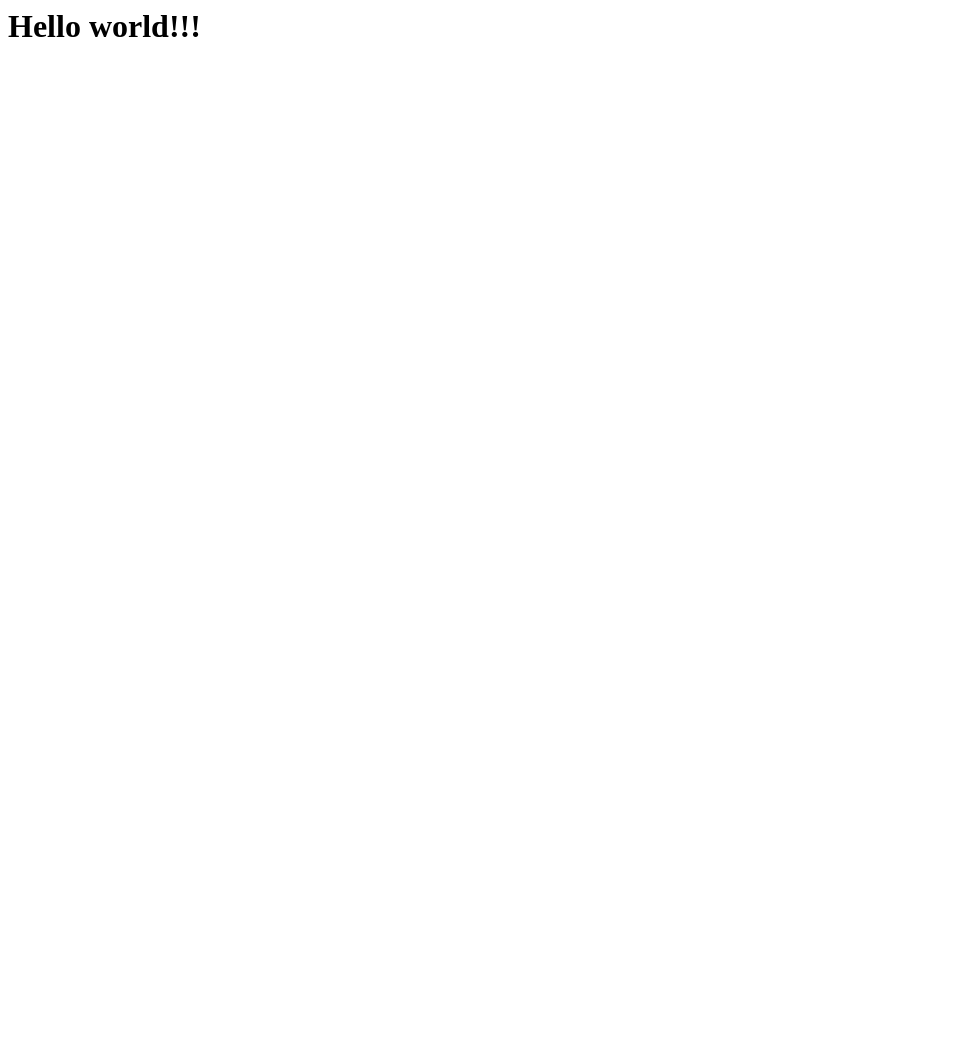
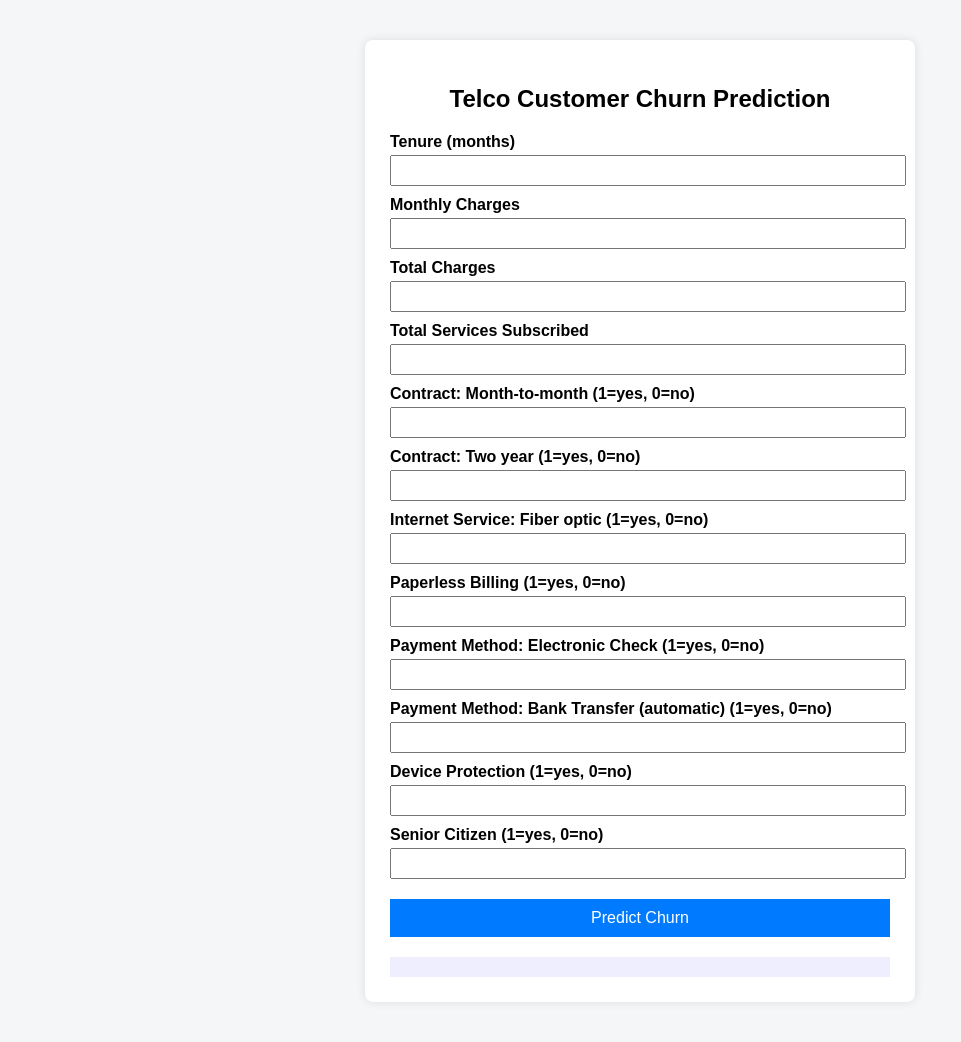
Before and after one commit to atulgupta-analyst/Telco_Customer_Churn, a Flask app: page / in a window 1280 px wide. Before the commit the part shown is almost empty. Shown: the whole page, without its empty margins (0-961 px from the left). Before the commit the page ends 37 px from the top, so only its background shows below. Run offline with Flask 3, Linux system fonts and the light colour scheme.

Commit message:
The Web App is ready

```diff
--- a/templates/home.html
+++ b/templates/home.html
@@ -1,3 +1,136 @@
-<h1>
-Hello world!!!
-</h1>
+<!DOCTYPE html>
+<html>
+<head>
+    <title>Telco Churn Prediction</title>
+    <style>
+        body {
+            font-family: Arial, sans-serif;
+            background-color: #f4f6f8;
+        }
+        .container {
+            width: 500px;
+            margin: 40px auto;
+            background: #ffffff;
+            padding: 25px;
+            border-radius: 8px;
+            box-shadow: 0 0 10px rgba(0,0,0,0.1);
+        }
+        h2 {
+            text-align: center;
+        }
+        label {
+            font-weight: bold;
+            display: block;
+            margin-top: 10px;
+        }
+        input {
+            width: 100%;
+            padding: 6px;
+            margin-top: 4px;
+        }
+        button {
+            width: 100%;
+            padding: 10px;
+            margin-top: 20px;
+            background-color: #007bff;
+            color: white;
+            border: none;
+            font-size: 16px;
+            cursor: pointer;
+        }
+        button:hover {
+            background-color: #0056b3;
+        }
+        .result {
+            margin-top: 20px;
+            padding: 10px;
+            background: #eef;
+            text-align: center;
+            font-size: 18px;
+        }
+    </style>
+</head>
+
+<body>
+<div class="container">
+    <h2>Telco Customer Churn Prediction</h2>
+
+    <form id="predictForm">
+        <label>Tenure (months)</label>
+        <input type="number" id="tenure" step="1" required>
+
+        <label>Monthly Charges</label>
+        <input type="number" id="MonthlyCharges" step="0.01" required>
+
+        <label>Total Charges</label>
+        <input type="number" id="TotalCharges" step="0.01" required>
+
+        <label>Total Services Subscribed</label>
+        <input type="number" id="TotalServicesSubscribed" step="1" required>
+
+        <label>Contract: Month-to-month (1=yes, 0=no)</label>
+        <input type="number" id="Contract_Month-to-month" min="0" max="1" required>
+
+        <label>Contract: Two year (1=yes, 0=no)</label>
+        <input type="number" id="Contract_Two year" min="0" max="1" required>
+
+        <label>Internet Service: Fiber optic (1=yes, 0=no)</label>
+        <input type="number" id="InternetService_Fiber optic" min="0" max="1" required>
+
+        <label>Paperless Billing (1=yes, 0=no)</label>
+        <input type="number" id="PaperlessBilling" min="0" max="1" required>
+
+        <label>Payment Method: Electronic Check (1=yes, 0=no)</label>
+        <input type="number" id="PaymentMethod_Electronic check" min="0" max="1" required>
+
+        <label>Payment Method: Bank Transfer (automatic) (1=yes, 0=no)</label>
+        <input type="number" id="PaymentMethod_Bank transfer (automatic)" min="0" max="1" required>
+
+        <label>Device Protection (1=yes, 0=no)</label>
+        <input type="number" id="DeviceProtection" min="0" max="1" required>
+
+        <label>Senior Citizen (1=yes, 0=no)</label>
+        <input type="number" id="SeniorCitizen" min="0" max="1" required>
+
+        <button type="submit">Predict Churn</button>
+    </form>
+
+    <div class="result" id="result"></div>
+</div>
+
+<script>
+document.getElementById("predictForm").addEventListener("submit", function(e) {
+    e.preventDefault();
+
+    const data = {
+        "tenure": Number(document.getElementById("tenure").value),
+        "MonthlyCharges": Number(document.getElementById("MonthlyCharges").value),
+        "TotalCharges": Number(document.getElementById("TotalCharges").value),
+        "TotalServicesSubscribed": Number(document.getElementById("TotalServicesSubscribed").value),
+        "Contract_Month-to-month": Number(document.getElementById("Contract_Month-to-month").value),
+        "Contract_Two year": Number(document.getElementById("Contract_Two year").value),
+        "InternetService_Fiber optic": Number(document.getElementById("InternetService_Fiber optic").value),
+        "PaperlessBilling": Number(document.getElementById("PaperlessBilling").value),
+        "PaymentMethod_Electronic check": Number(document.getElementById("PaymentMethod_Electronic check").value),
+        "PaymentMethod_Bank transfer (automatic)": Number(document.getElementById("PaymentMethod_Bank transfer (automatic)").value),
+        "DeviceProtection": Number(document.getElementById("DeviceProtection").value),
+        "SeniorCitizen": Number(document.getElementById("SeniorCitizen").value)
+    };
+
+    fetch("/predict_api", {
+        method: "POST",
+        headers: {"Content-Type": "application/json"},
+        body: JSON.stringify({"data": data})
+    })
+    .then(response => response.json())
+    .then(result => {
+        const label = result.prediction === 1 ? "CHURN" : "NO CHURN";
+        document.getElementById("result").innerHTML =
+            `Churn Probability: <b>${result.churn_probability}</b><br>
+             Prediction: <b>${label}</b>`;
+    });
+});
+</script>
+
+</body>
+</html>
```
